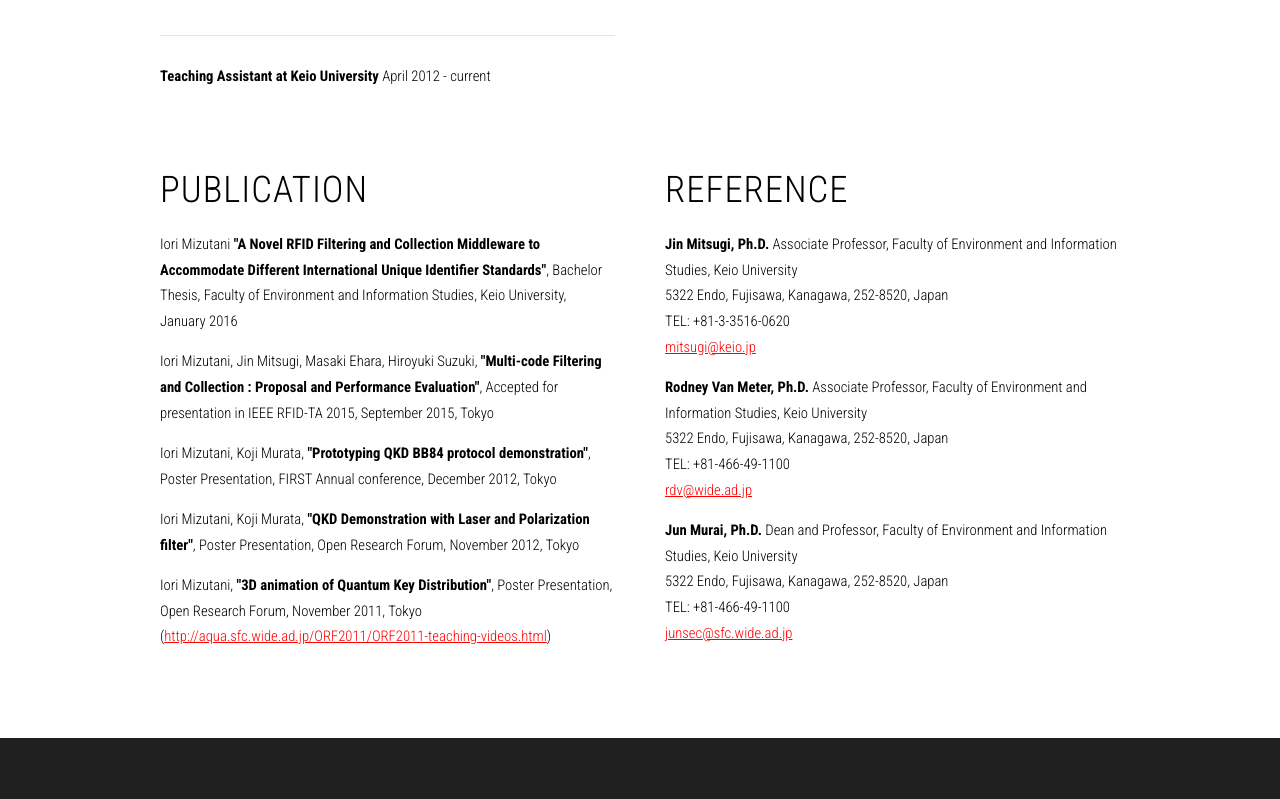
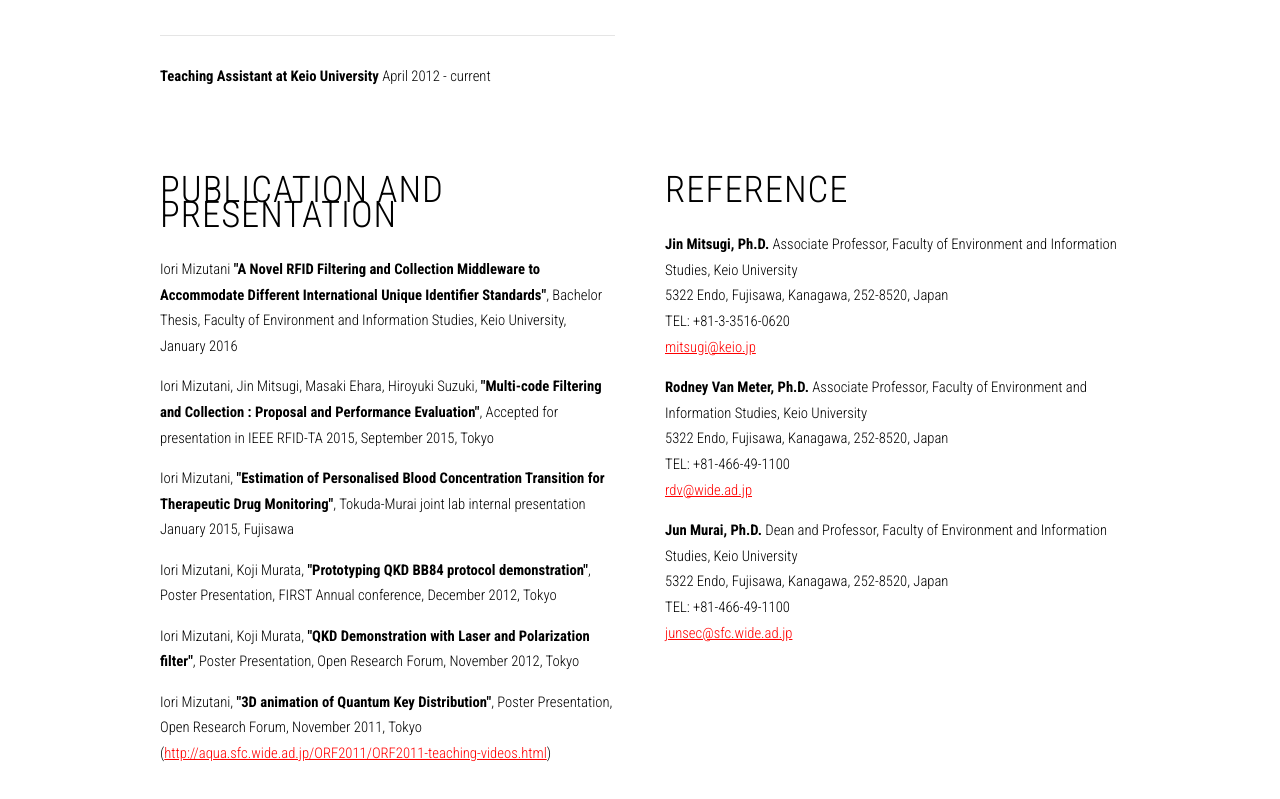
Before and after one commit to iomz/cv-old, a plain HTML site: page index.html in a window 1280 px wide. Shown: the part 2638-3437 px from the top of the page. Before the commit the page ends 3376 px from the top, so only its background shows below. Drawn offline with nearby package versions, Linux system fonts and the light colour scheme.

Commit message:
Adding Presentation to Publication

```diff
--- a/index.html
+++ b/index.html
@@ -321,13 +321,16 @@
 					<div class="6u">
 						<section>
 							<header>
-								<h2>Publication</h2>
+								<h2>Publication and Presentation</h2>
 							</header>
 							<p class="subtitle">
                                 Iori Mizutani <strong>"A Novel RFID Filtering and Collection Middleware to Accommodate Different International Unique Identifier Standards"</strong>, Bachelor Thesis, Faculty of Environment and Information Studies, Keio University, January 2016
                             </p>
 							<p class="subtitle">
                                 Iori Mizutani, Jin Mitsugi, Masaki Ehara, Hiroyuki Suzuki, <strong>"Multi-code Filtering and Collection : Proposal and Performance Evaluation"</strong>, Accepted for presentation in IEEE RFID-TA 2015, September 2015, Tokyo
+                            </p>
+							<p class="subtitle">
+                                Iori Mizutani, <strong>"Estimation of Personalised Blood Concentration Transition for Therapeutic Drug Monitoring"</strong>, Tokuda-Murai joint lab internal presentation January 2015, Fujisawa
                             </p>
 							<p class="subtitle">
                                 Iori Mizutani, Koji Murata, <strong>"Prototyping QKD BB84 protocol demonstration"</strong>, Poster Presentation, FIRST Annual conference, December 2012, Tokyo
```
